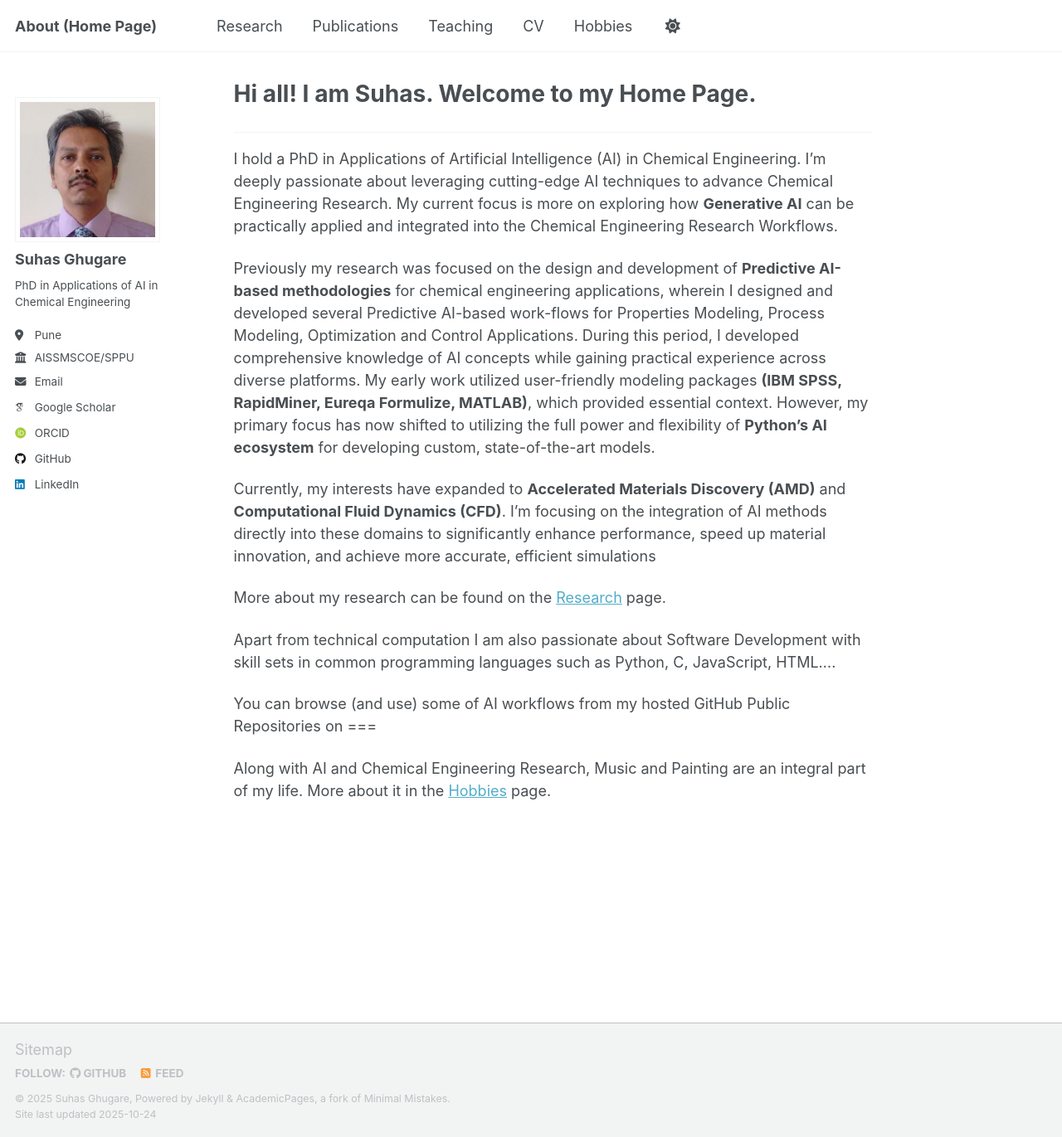
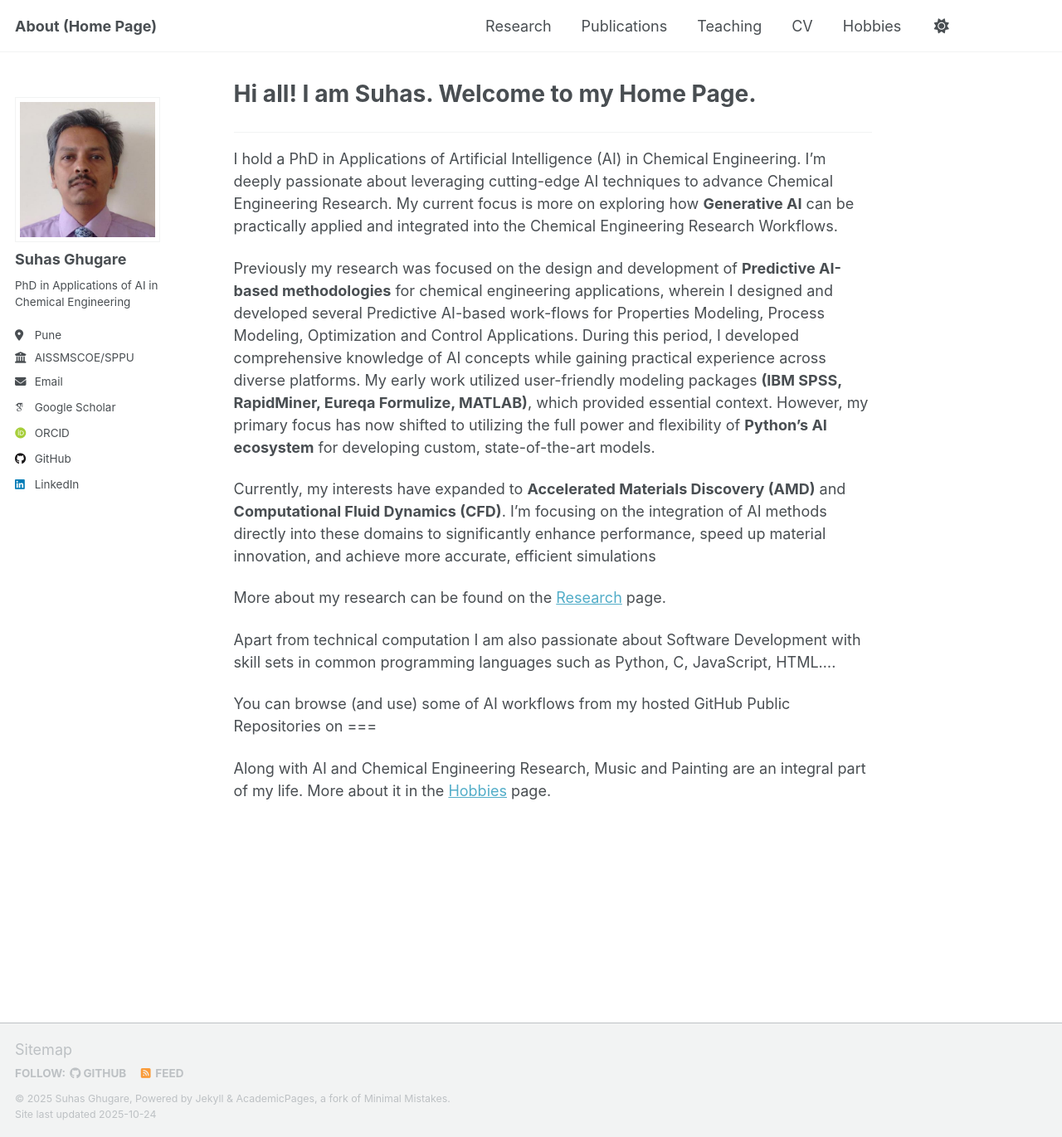
Before and after one commit to suhasghugare/suhasghugare.github.io, a Jekyll site: the page built from _pages/about.md, in a window 1280 px wide and 1371 px high. Shown: the whole window at 83% size. Built offline with Jekyll 4.4.1, drawn with Linux system fonts in a browser that asks for light colours; some web fonts are replaced; a script that is not in the unit is left out.

Commit message:
Update _masthead.scss

```diff
--- a/_sass/layout/_masthead.scss
+++ b/_sass/layout/_masthead.scss
@@ -61,7 +61,7 @@
   white-space: nowrap;
 
   &--lg {
-    padding-right: 2em;
+    padding-right: 20em;
     font-weight: 700;
   }
 }
```
